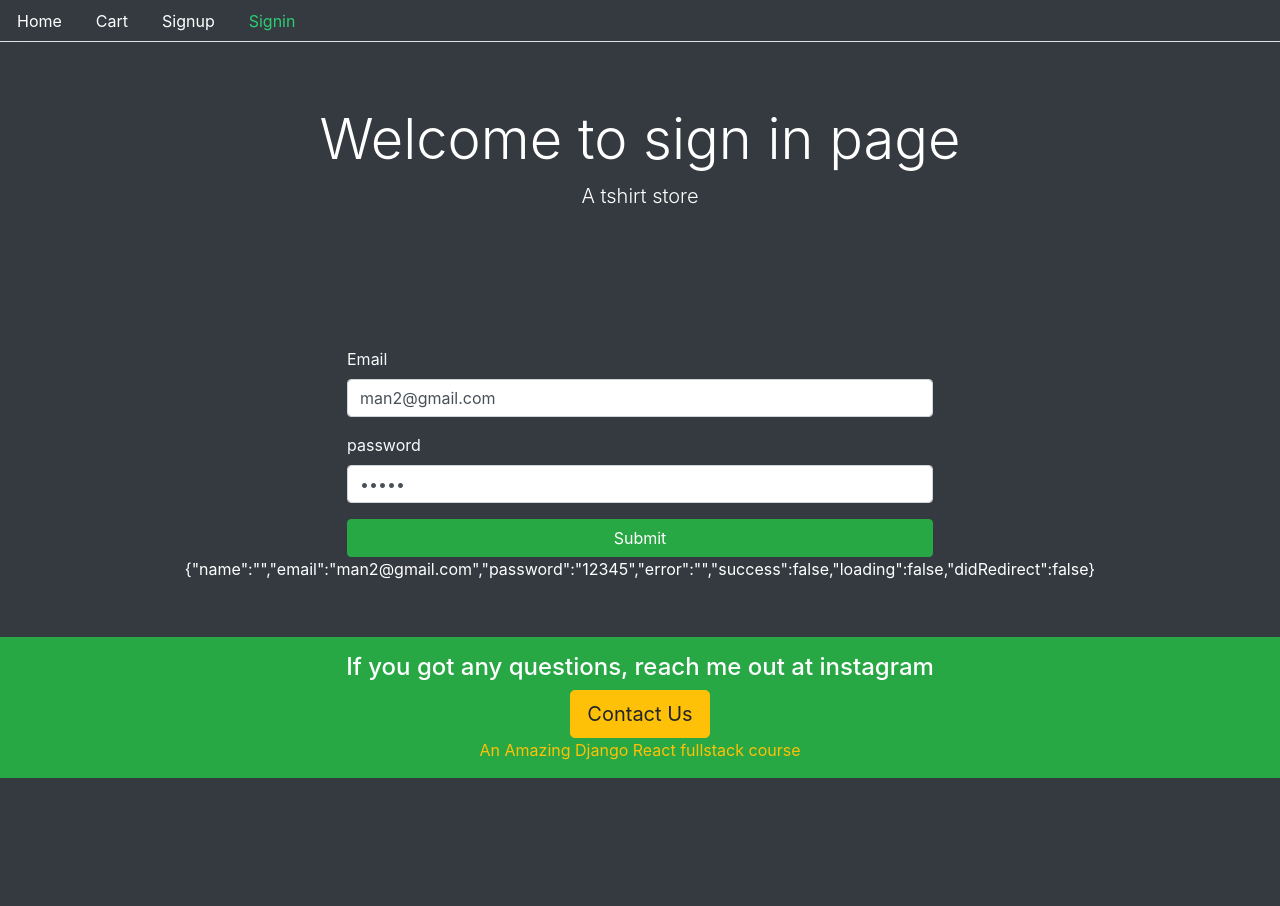
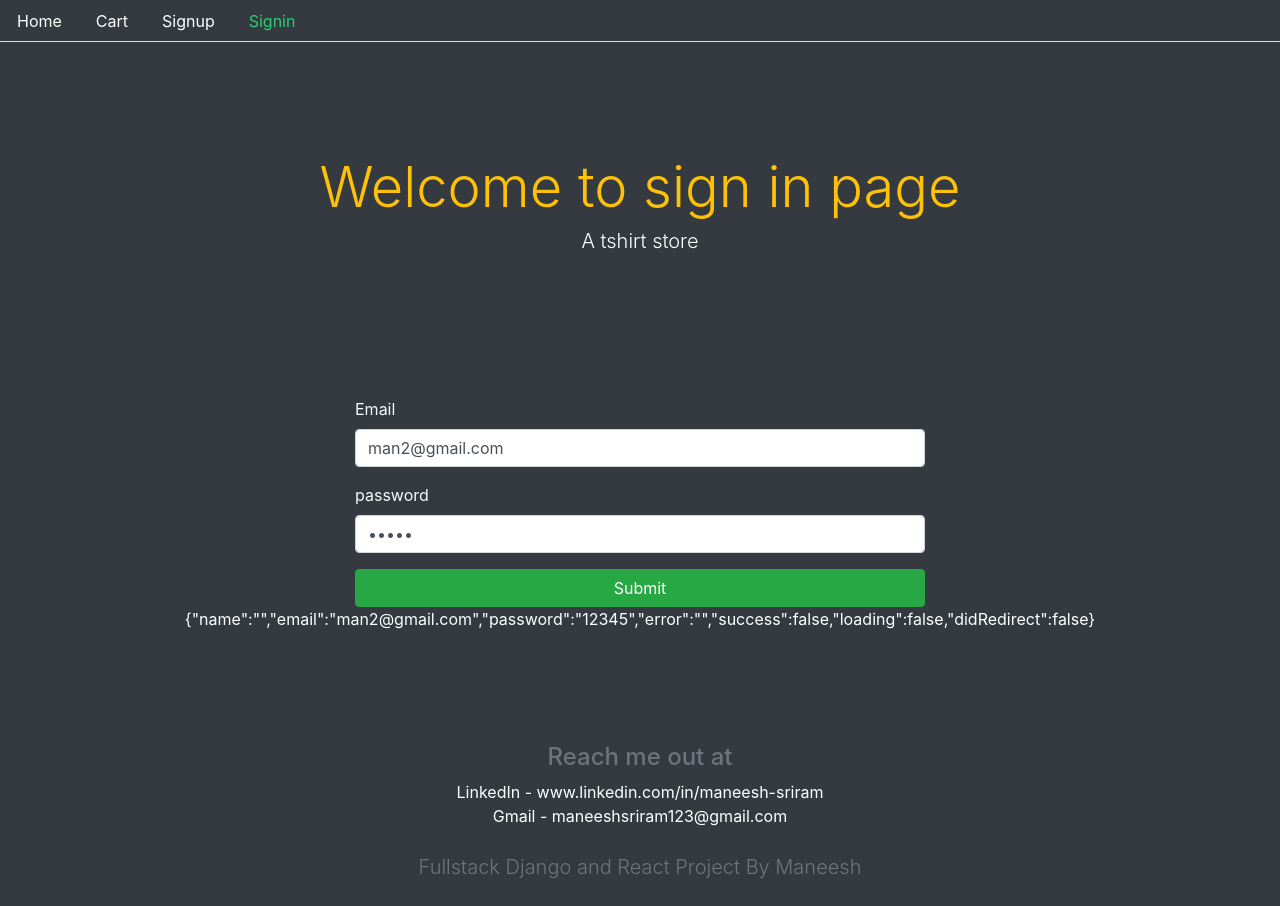
Before and after one commit to niranjankrishna-acad/MachineTest, a React (Create React App) app in the folder frontend/: page /signin in a window 1280 px wide. Before the commit the page ends 800 px from the top, so only its background shows below. Built offline with nearby package versions, Linux system fonts and the light colour scheme.

Commit message:
Update Base.js

```diff
--- a/frontend/src/core/Base.js
+++ b/frontend/src/core/Base.js
@@ -1,33 +1,54 @@
 import React from "react";
 import Menu from "./Menu";
+
+import { ToastContainer, toast } from 'react-toastify';
+import 'react-toastify/dist/ReactToastify.css';
 
 const Base = ({
   title = "My Title",
   description = "My description",
-  className = "bg-dark text-white p-4",
+  className = "bg-dark text-white p-4 m-3",
   children,
 }) => {
   return (
     <div>
       <Menu />
+      <ToastContainer
+        position="top-center"
+        autoClose={3000}
+        hideProgressBar={false}
+        newestOnTop={false}
+        closeOnClick
+        rtl={false}
+        pauseOnFocusLoss
+        draggable
+        pauseOnHover
+      />
       <div className="container-fluid">
-        <div className="jumbotron bg-dark text-white text-center">
-          <h2 className="display-4">{title}</h2>
-          <p className="lead">{description}</p>
+
+        <div className="jumbotron bg-dark text-white text-center m-5">
+          <h1 className="display-4 text-warning">{title}</h1>
+          <h3 className="lead">{description}</h3>
         </div>
         <div className={className}>{children}</div>
+
       </div>
-      <footer className="footer bg-dark mt-auto py-3">
-        <div className="container-fluid bg-success text-white text-center py-3">
-          <h4>If you got any questions, reach me out at instagram</h4>
-          <button className="btn btn-warning btn-lg">Contact Us</button>
+
+      <footer className="footer mt-5">
+        <div className="container-fluid bg-dark text-white text-center py-4 text-secondary">
+          <h4>Reach me out at</h4>
+          <p className="mb-4 text-white">
+            LinkedIn - www.linkedin.com/in/maneesh-sriram<br />
+            Gmail - maneeshsriram123@gmail.com
+            </p>
           <div className="container">
-            <span className="text-warning">
-              An Amazing Django React fullstack course
+            <span className=" text-secondary lead">
+              Fullstack Django and React Project By Maneesh
             </span>
           </div>
         </div>
       </footer>
+
     </div>
   );
 };
```
